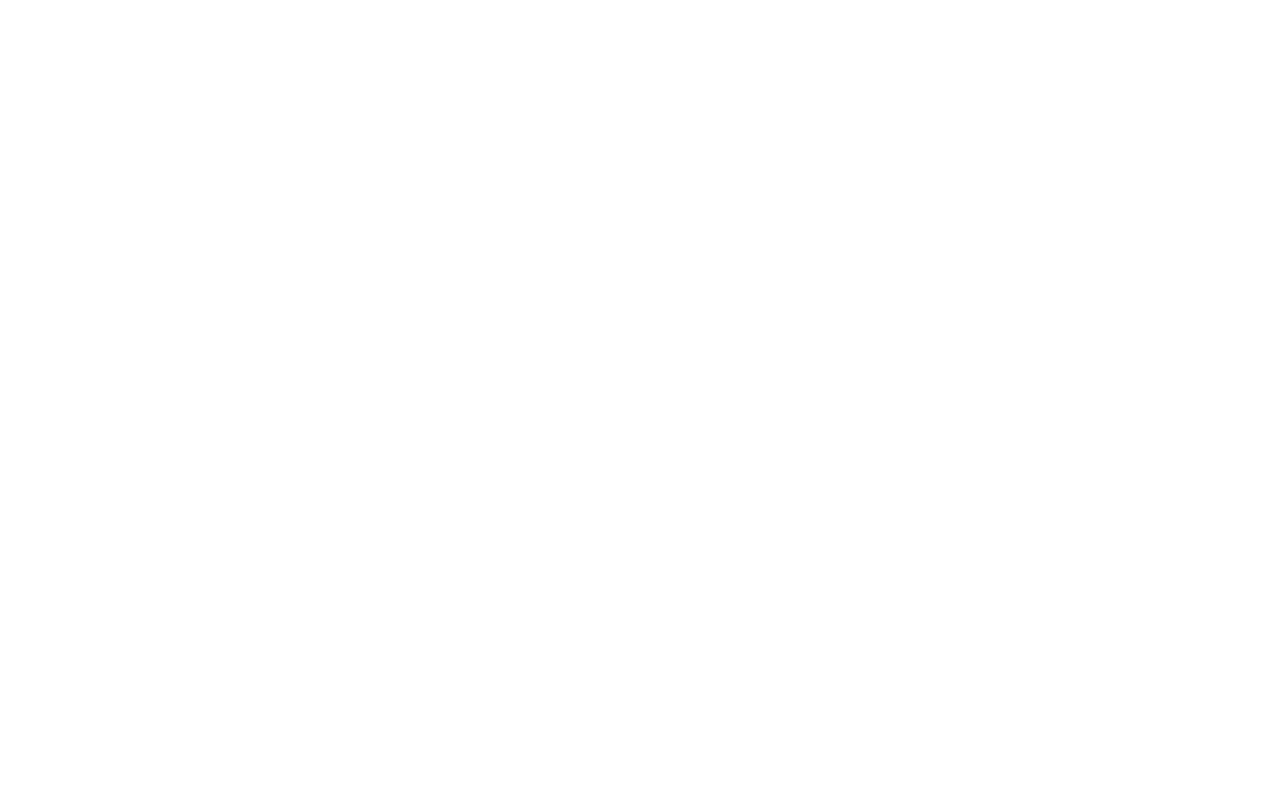
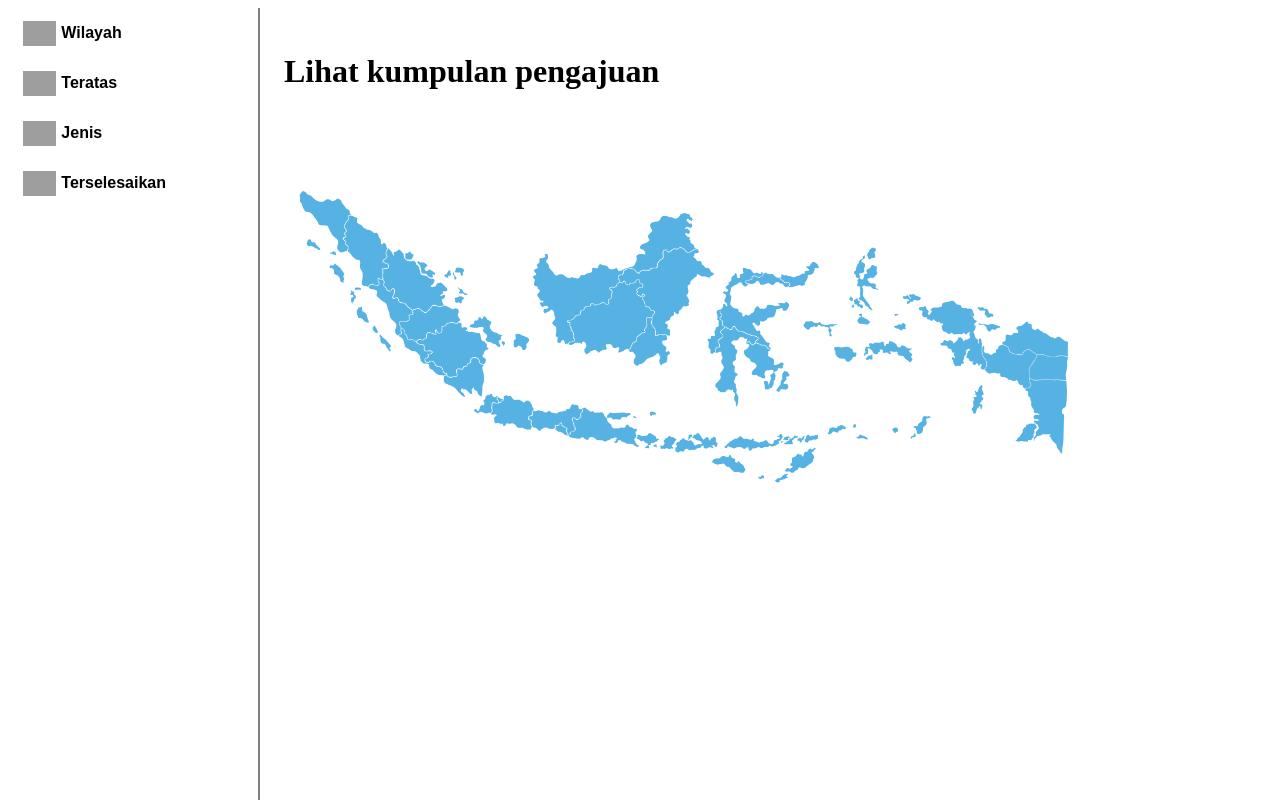
Before and after one commit to YazidNursyafiqi/Laporin-Aja-web, a React (Vite) app in the folder LaporinAja/: page /ViewProblems in a window 1280 px wide. Before the commit this address had no page. Shown: the top 800 px of the page. Built offline with nearby package versions, Linux system fonts and the light colour scheme; grey boxes are pictures that could not be loaded.

Commit message:
Add View Report

```diff
--- a/LaporinAja/src/App.jsx
+++ b/LaporinAja/src/App.jsx
@@ -5,6 +5,8 @@ import { Routes , Route } from 'react-router-dom';
 //import semua halaman
 import Landing_page from './pages/landing_page/landing_page';
 import Reports from './pages/report/reports';
+import ViewProblems_page from './pages/view-problems/view-problems';
+
 
 function App() {
   return (
@@ -12,6 +14,7 @@ function App() {
       <Routes>
         <Route path='/' element={<Landing_page/>}/>
         <Route path='/Reports' element={<Reports/>}/>
+        <Route path='/ViewProblems' element={<ViewProblems_page/>}/>
       </Routes>
     </>
   )
--- a/LaporinAja/src/container/navbar/main_navbar.jsx
+++ b/LaporinAja/src/container/navbar/main_navbar.jsx
@@ -16,12 +16,10 @@ function Navbar(){
     return(
         <div id={styles.main_navbar}>
             <nav>
-                <Navbar_option image='/icons/navbar/navbar_dashboard_icon.png' title='Dashboard' url='/Dashboard'/>
-                <Navbar_option image='/icons/navbar/navbar_courses_icon.png' title='Courses' url='/Courses'/>
-                <Navbar_option image='/icons/navbar/navbar_grades_icon.png' title='Grades' url='/Grades'/>
-                <Navbar_option image='/icons/navbar/navbar_reports_icon.png' title='Reports' url='/Reports'/>
-                <Navbar_option image='/icons/navbar/navbar_inventory_icon.png' title='Inventory' url='/Inventory'/>
-                <Navbar_option image='/icons/navbar/navbar_notification_icon.png' title='Notification' url='/Notification'/>
+                <Navbar_option image='/icons/navbar/navbar_dashboard_icon.png' title='Wilayah' url='/Wilayah'/>
+                <Navbar_option image='/icons/navbar/navbar_courses_icon.png' title='Teratas' url='/Teratas'/>
+                <Navbar_option image='/icons/navbar/navbar_grades_icon.png' title='Jenis' url='/Jenis'/>
+                <Navbar_option image='/icons/navbar/navbar_reports_icon.png' title='Terselesaikan' url='/Terselesaikan'/>
             </nav>
         </div>
     );
--- /dev/null
+++ b/LaporinAja/src/pages/view-problems/view-problems.jsx
@@ -0,0 +1,20 @@
+import { Link } from "react-router-dom";
+//import navbar
+import Navbar from "../../container/navbar/main_navbar";
+import styles from "./view-problems.module.css";
+
+function ViewProblems_page(){
+    return(
+        <>
+         <div className={styles.layout}>
+                <Navbar/>
+            <div className={styles.content}>
+                <h1>Lihat kumpulan pengajuan</h1>
+                <img src="icons/Konsultasi dengan Arqiyu.Ai.png" alt="Map Indonesia" width={800}/>
+            </div>
+         </div>
+        </>
+    )
+}
+
+export default ViewProblems_page;
--- /dev/null
+++ b/LaporinAja/src/pages/view-problems/view-problems.module.css
@@ -0,0 +1,15 @@
+.layout {
+  display: flex;
+  min-height: 100vh;
+}
+
+.content {
+  flex: 1;
+  padding: 24px;
+  overflow-x: hidden;
+}
+
+img .content {
+    height: 50px;
+    width: 50px;
+}
```
Also changed, not shown: LaporinAja/public/icons/Konsultasi dengan Arqiyu.Ai.png (added), LaporinAja/src/pages/view-problems/navbar/jenis/jenis.jsx (added), LaporinAja/src/pages/view-problems/navbar/jenis/jenis.module.css (added), LaporinAja/src/pages/view-problems/navbar/teratas/teratas.jsx (added), LaporinAja/src/pages/view-problems/navbar/teratas/teratas.module.css (added), LaporinAja/src/pages/view-problems/navbar/terselesaikan/terselesaikan.jsx (added), LaporinAja/src/pages/view-problems/navbar/terselesaikan/terselesaikan.module.css (added), LaporinAja/src/pages/view-problems/navbar/wilayah/wilayah.jsx (added), LaporinAja/src/pages/view-problems/navbar/wilayah/wilayah.module.css (added).
